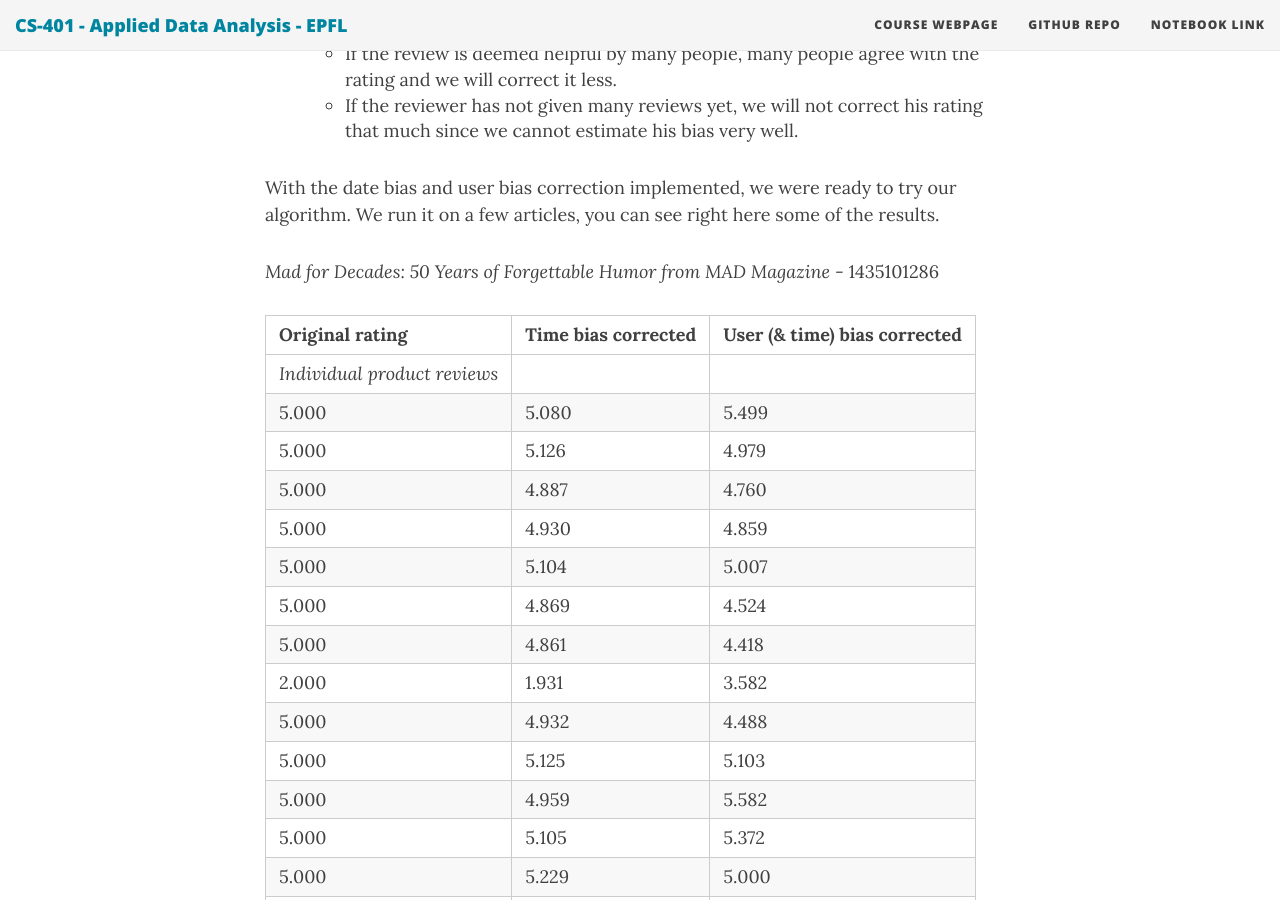
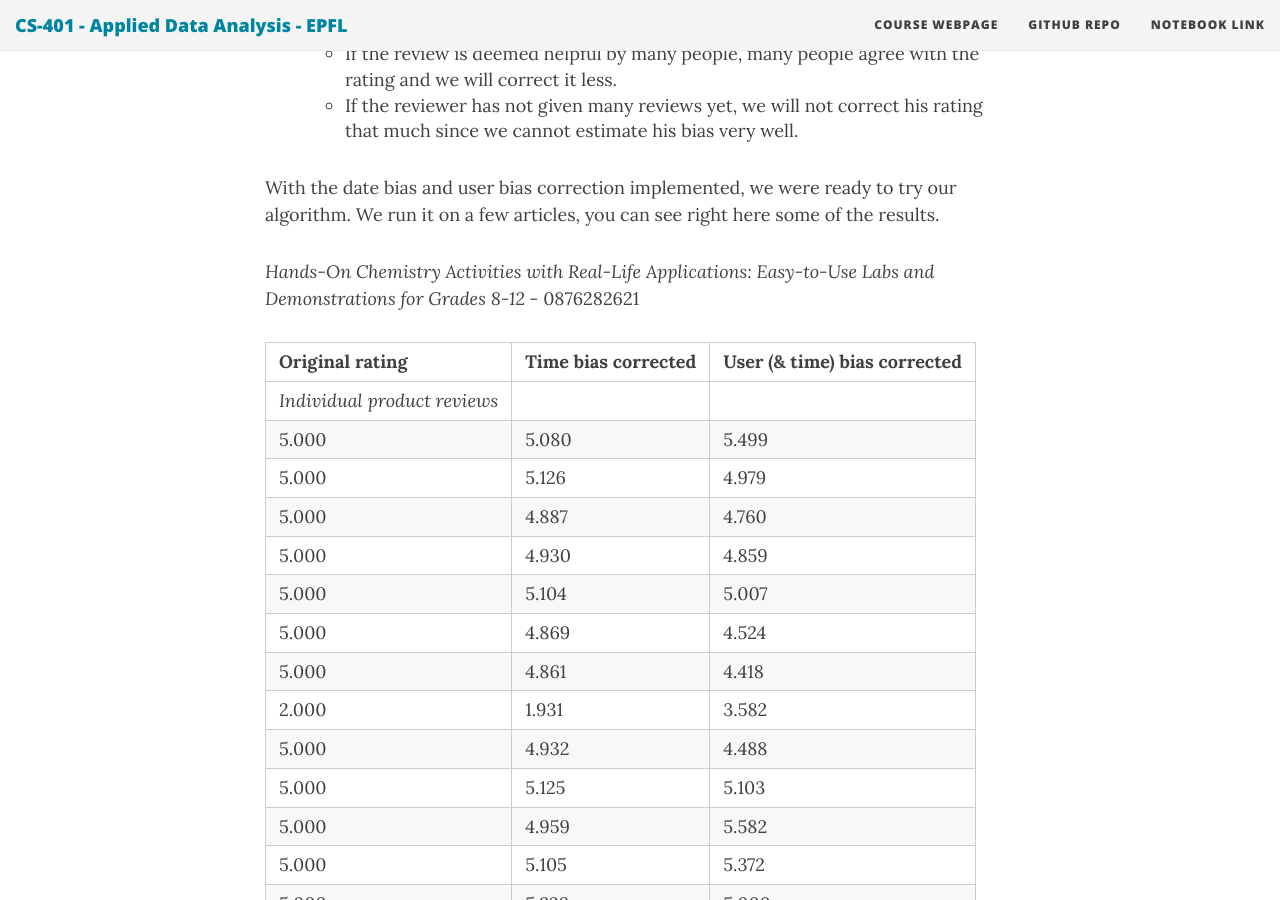
Before and after one commit to ada-lyn/ada-lyn.github.io, a Jekyll site: the page built from index.md, in a window 1280 px wide and 900 px high, scrolled down 32779 px. Built offline with Jekyll 4.4.1, drawn with Linux system fonts in a browser that asks for light colours; nearby versions of some CDN libraries; formulas are drawn with MathJax 3; some of the changed text lies outside the part shown.

Commit message:
Update index.md

```diff
--- a/index.md
+++ b/index.md
@@ -398,7 +398,7 @@ This will have the following effect:
 
 With the date bias and user bias correction implemented, we were ready to try our algorithm. We run it on a few articles, you can see right here some of the results.
 
-*Mad for Decades: 50 Years of Forgettable Humor from MAD Magazine* - 1435101286
+*Hands-On Chemistry Activities with Real-Life Applications: Easy-to-Use Labs and Demonstrations for Grades 8-12* - 0876282621
 
 | Original rating | Time bias corrected | User (& time) bias corrected |
 |-----------------|---------------------|------------------------------|
@@ -438,7 +438,6 @@ A few more examples, with only the average rating:
 |Not a Suicide Pact: The Constitution in a Time of National Emergency (Inalienable Rights) | 0195304276 | 3.750 | 3.851 | 4.289 |
 |A Darwinian Left: Politics, Evolution, and Cooperation'] | 0300083238 | 3.700 | 3.816 | 4.049 |
 
-Mad for Decades: 50 Years of Forgettable Humor from MAD Magazine | 1435101286
 
 # 4. Conclusion
 
```
